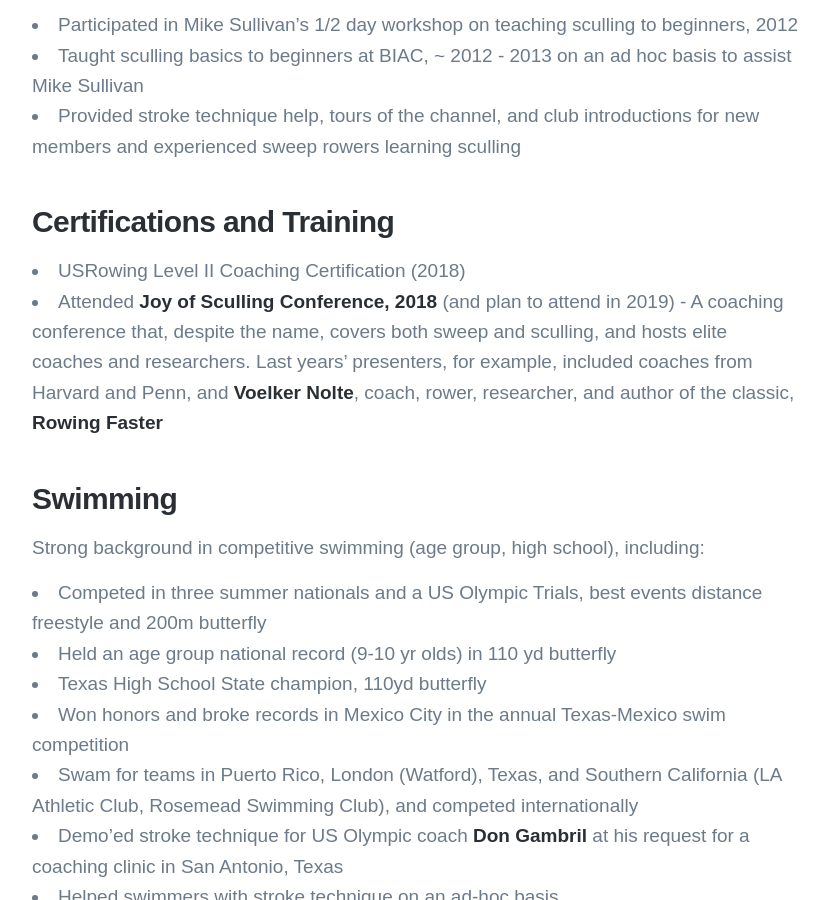
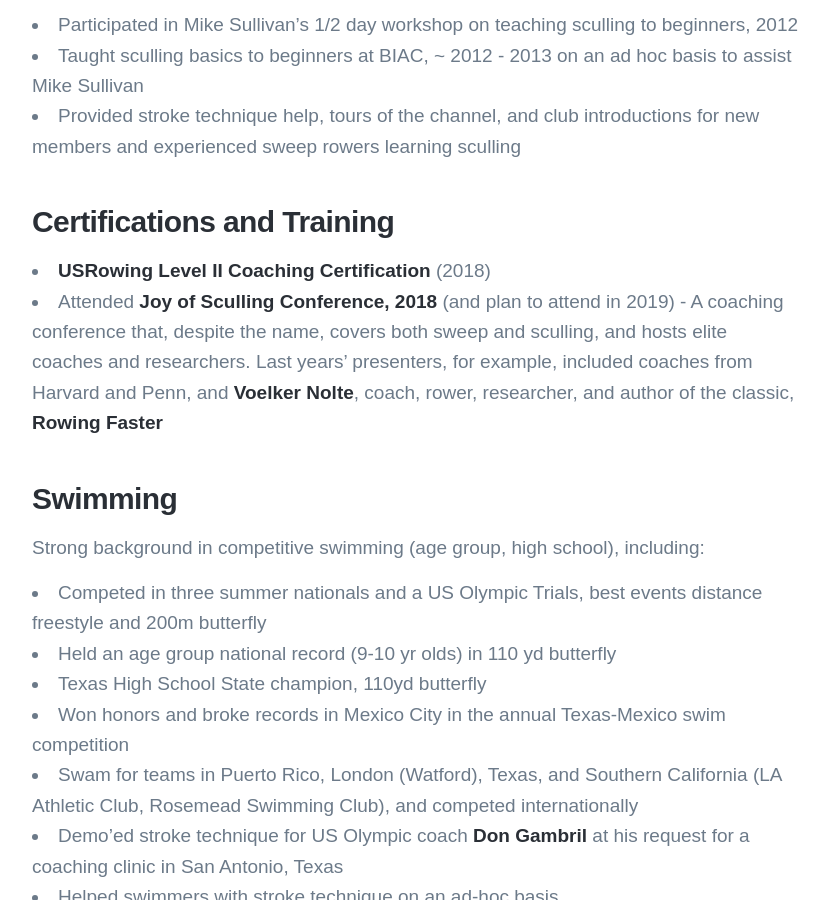
Before and after one commit to londoncalling/slow-motion-stories, a Jekyll site: the page built from _pages/portfolio-rowing.md, in a window 1280 px wide and 900 px high, scrolled down 856 px. Shown: the whole window, without its empty margins (224-1053 px from the left). Built offline with Jekyll 4.4.1, drawn with Linux system fonts in a browser that asks for light colours; nearby versions of some CDN libraries; some web fonts are replaced; part of the change alters nothing that is shown.

```diff
--- a/_pages/portfolio-rowing.md
+++ b/_pages/portfolio-rowing.md
@@ -21,7 +21,7 @@ featured_image: /images/demo/demo-landscape.jpg
 
 ### Certifications and Training
 
-- USRowing Level II Coaching Certification (2018)
+- [USRowing Level II Coaching Certification](http://www.usrowing.org/coaching-education-program/) (2018)
 - Attended [Joy of Sculling Conference, 2018](http://www.thejoyofsculling.com/) (and plan to attend in 2019) - A coaching conference that, despite the name, covers both sweep and sculling, and hosts elite coaches and researchers. Last years' presenters, for example, included coaches from Harvard and Penn, and [Voelker Nolte](http://www.worldrowing.com/athletes/athlete/7978/nolte-volker), coach, rower, researcher, and author of the classic, [Rowing Faster](https://books.google.com/books/about/Rowing_Faster.html?id=-wmLeDL0MbAC)
 
 ### Swimming
```
